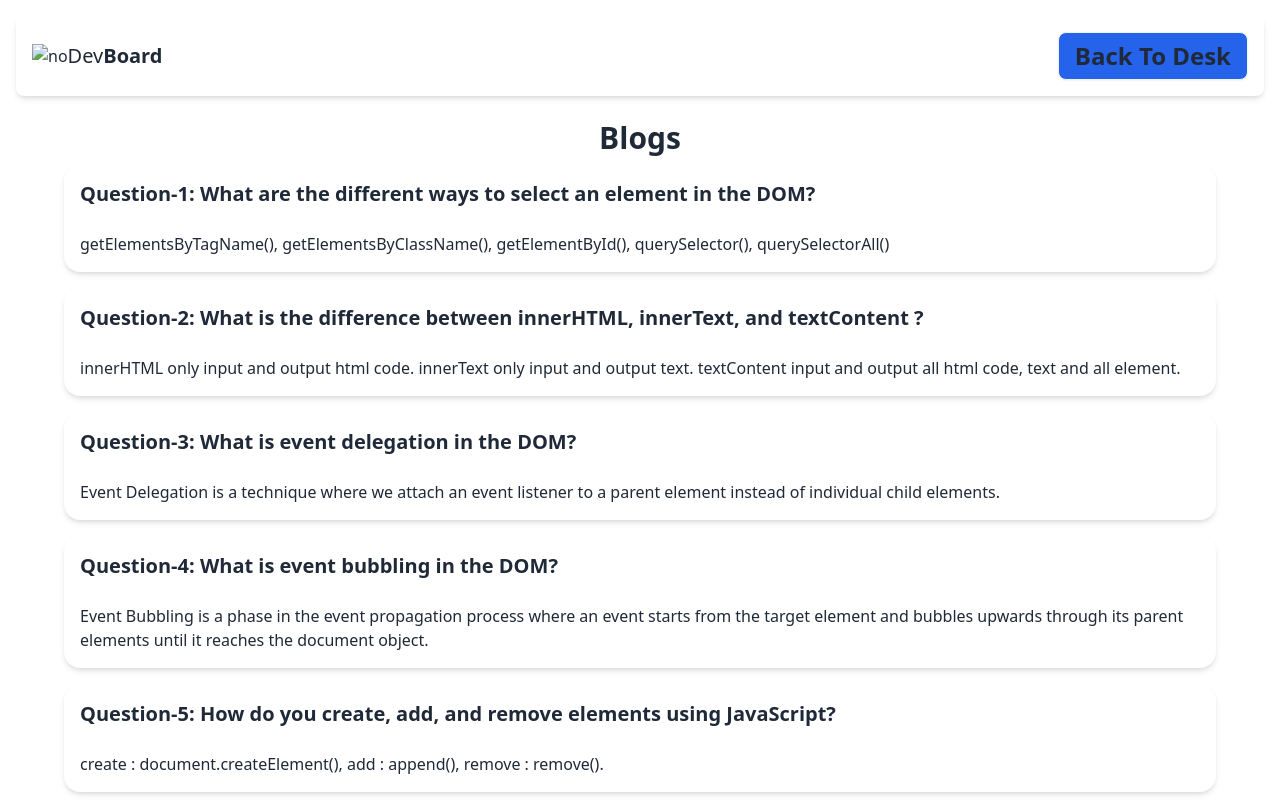
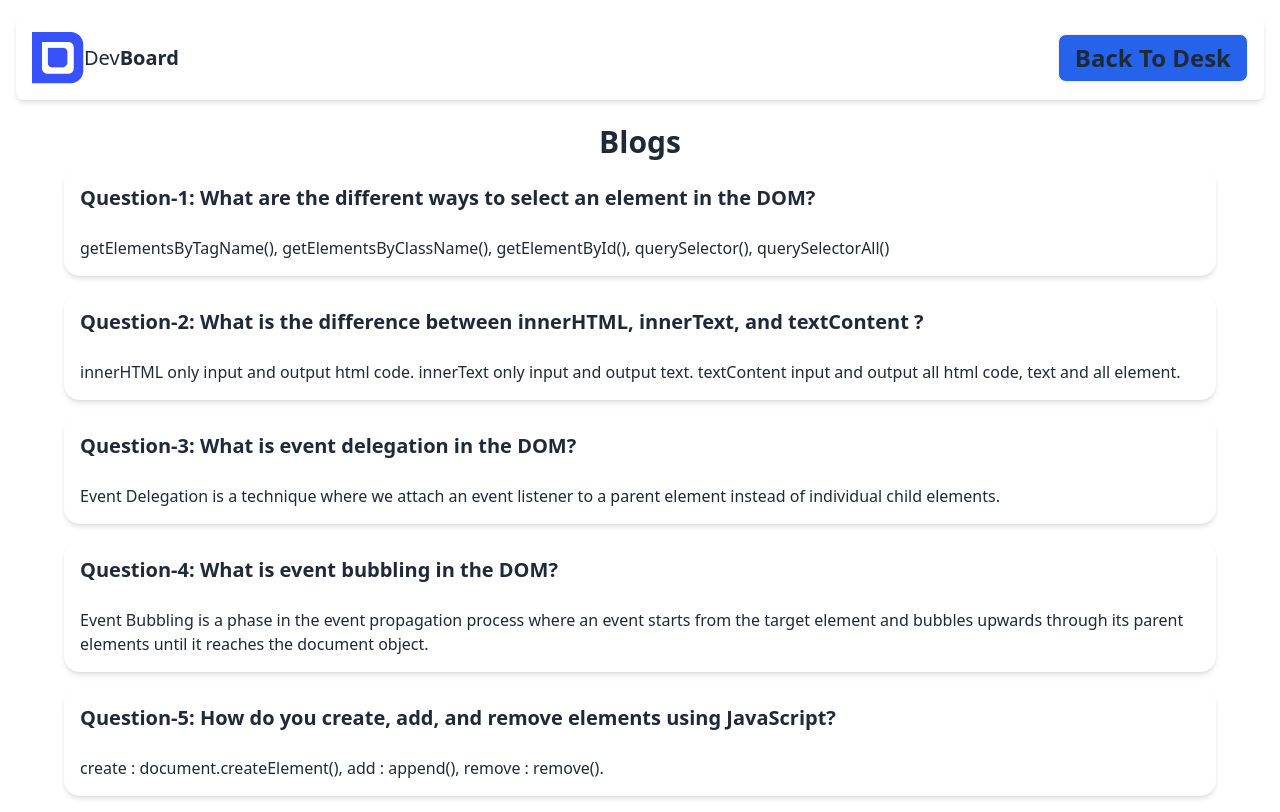
Before and after one commit to tomal7010/assignment5, a plain HTML site: page another.html in a window 1280 px wide. Drawn offline with nearby package versions, Linux system fonts and the light colour scheme.

Commit message:
photo update

```diff
--- a/another.html
+++ b/another.html
@@ -12,7 +12,7 @@
     <section class="max-w-7xl mx-auto  p-4  ">
         <nav class="navbar bg-base-100 rounded-lg shadow-md p-4 flex justify-between">
             <div>
-            <img src="logo.png" alt="no">
+            <img src="assets/logo.png" alt="no">
             <h1 class="text-xl">Dev<span class=" font-bold">Board</span></h1>
             </div>
             <div class="flex items-center gap-4">
```
